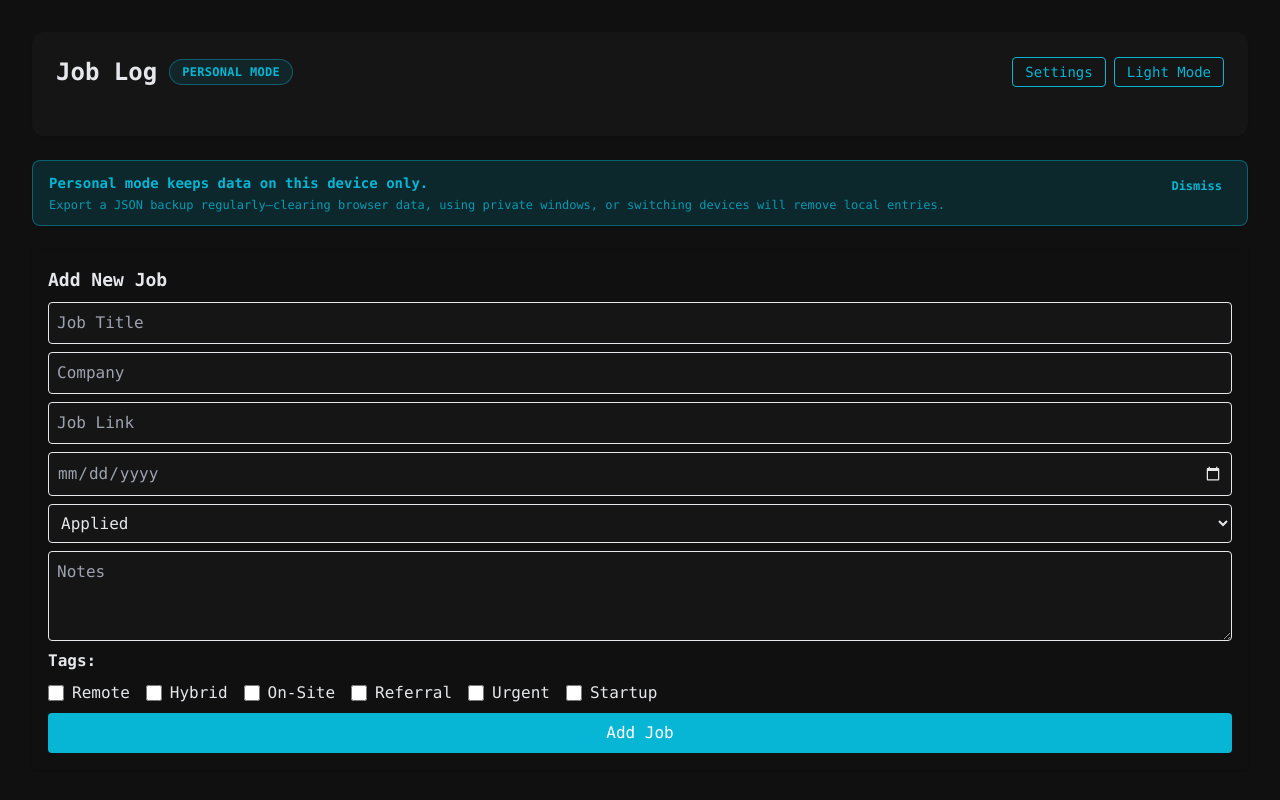
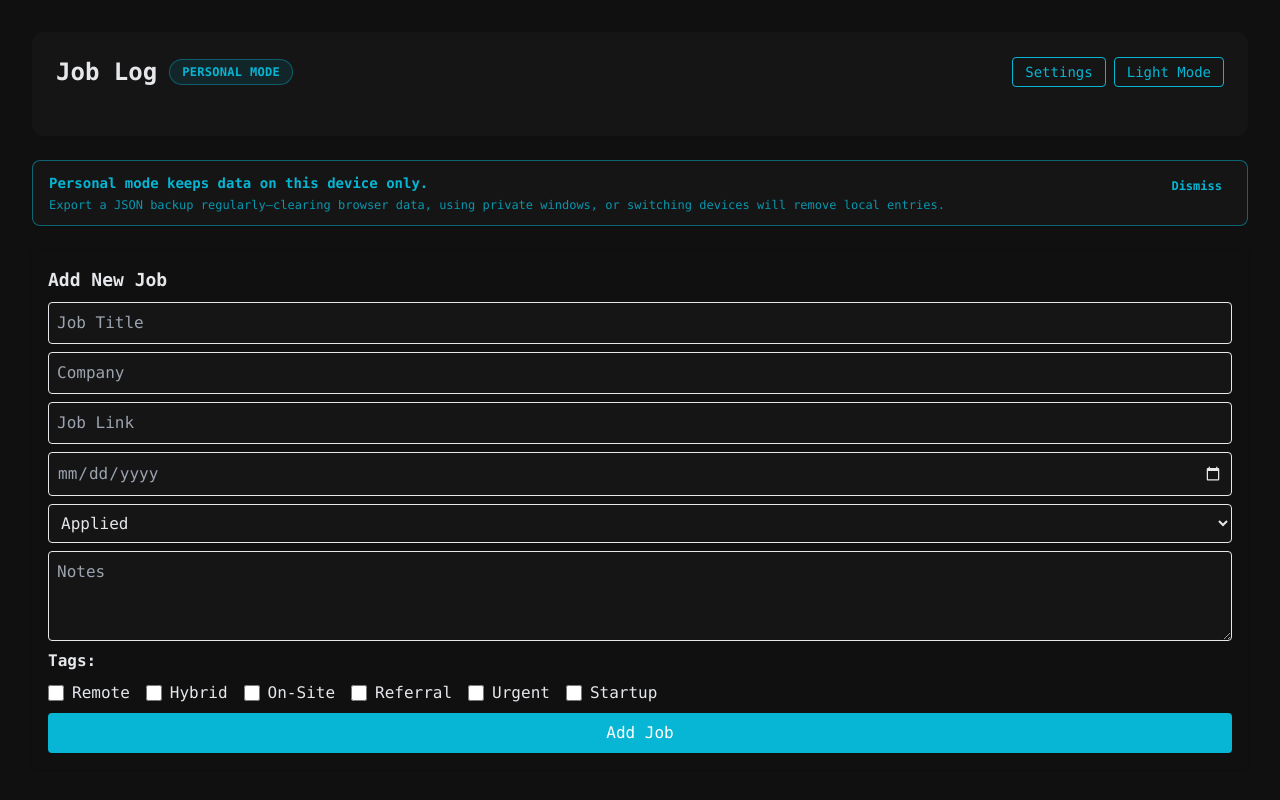
Before and after one commit to nelson-zack/joblog, a React (Vite) app in the folder frontend/: page / in a window 1280 px wide. Both pictures are taken after a click on the button 480 px from the left and 452 px from the top of the page. Shown: the top 800 px of the page. Built offline with nearby package versions, Linux system fonts and the light colour scheme.

Commit message:
style(ui): soften personal banner dark background

```diff
--- a/frontend/src/components/PersonalBanner.jsx
+++ b/frontend/src/components/PersonalBanner.jsx
@@ -1,7 +1,7 @@
 import React from 'react';
 
 const PersonalBanner = ({ onDismiss }) => (
-  <div className='mb-6 rounded-lg border border-light-accent/35 bg-light-accent/10 px-4 py-3 text-sm text-light-accent shadow-sm dark:border-dark-accent/40 dark:bg-dark-accent/15 dark:text-dark-accent'>
+  <div className='mb-6 rounded-lg border border-light-accent/35 bg-light-accent/10 px-4 py-3 text-sm text-light-accent shadow-sm dark:border-dark-accent/50 dark:bg-dark-card dark:text-dark-accent'>
     <div className='flex items-start justify-between gap-3'>
       <div>
         <p className='font-semibold text-light-accent dark:text-dark-accent'>
```
